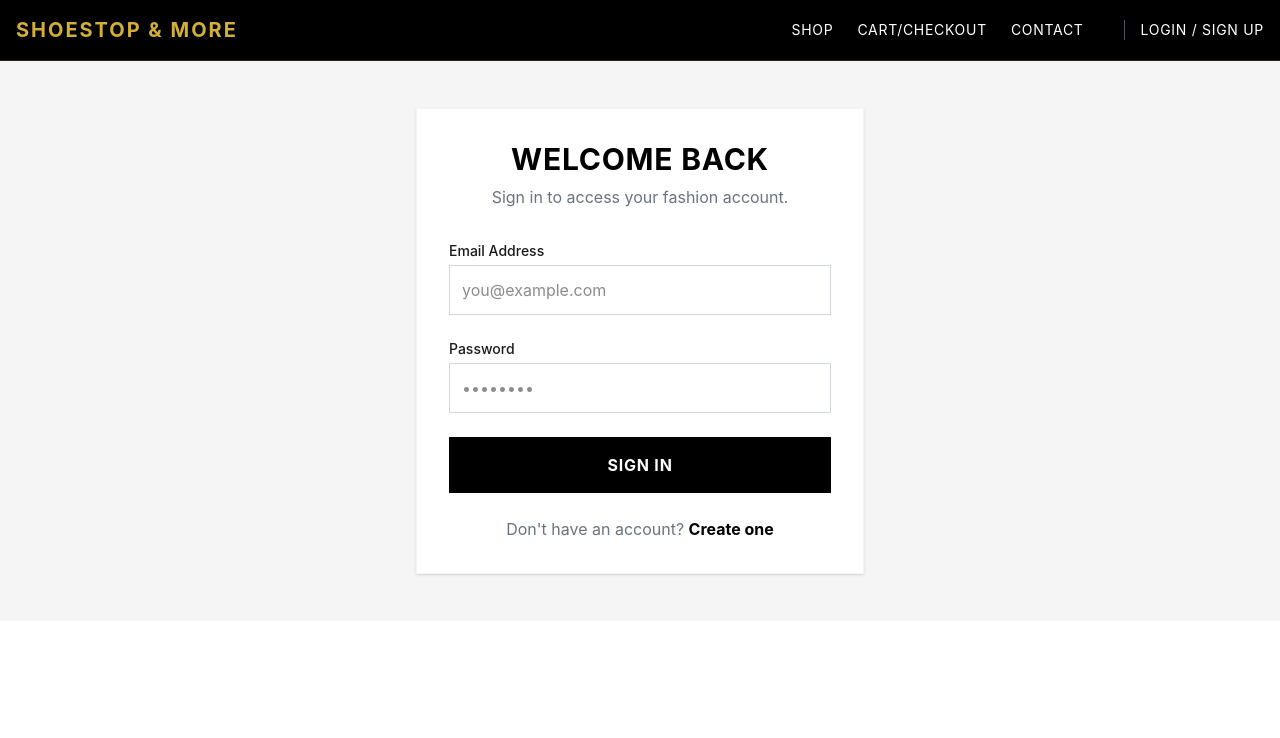
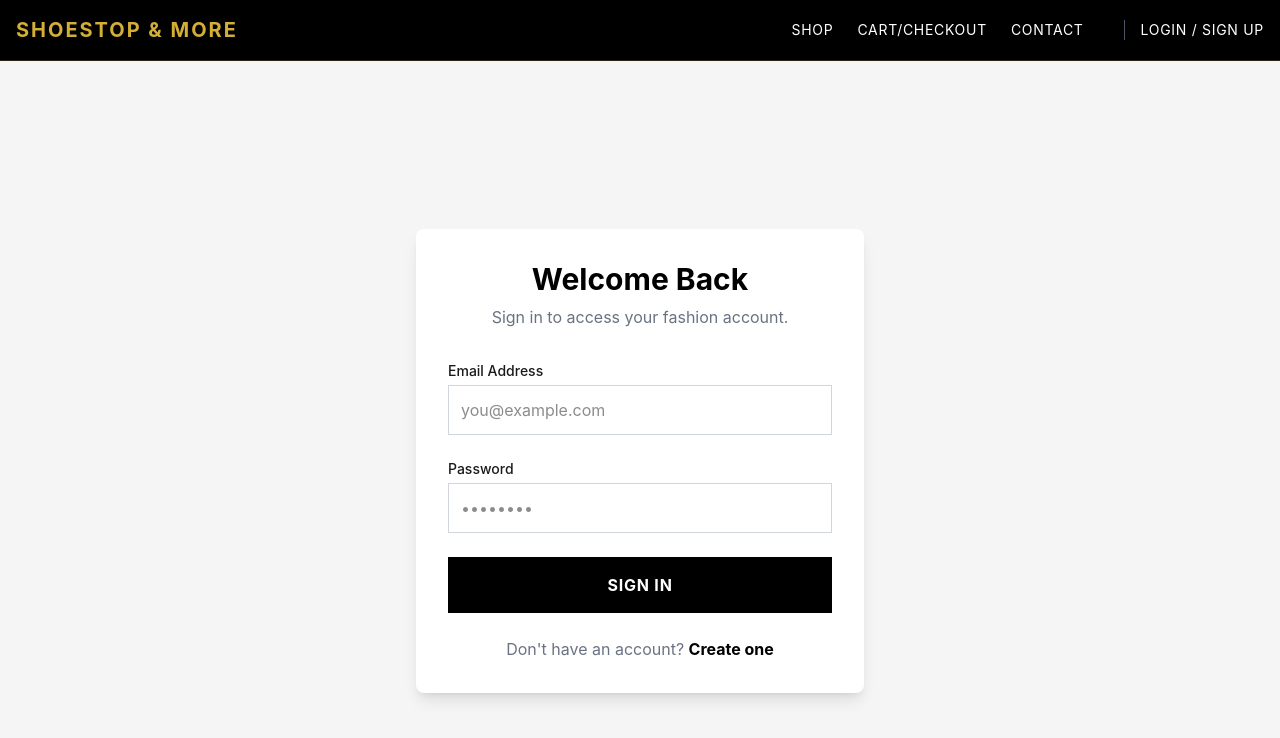
Before and after one commit to calebphiri98/ShoeStop, a React (Vite) app in the folder client/: page /login in a window 1280 px wide. Shown: the top 738 px of the page. Built offline with nearby package versions, Linux system fonts and the light colour scheme.

Commit message:
Corrected the path in Login

```diff
--- a/client/src/pages/Login.jsx
+++ b/client/src/pages/Login.jsx
@@ -1,12 +1,13 @@
-
 import React, { useState } from 'react';
 import { Link, useNavigate } from 'react-router-dom';
 import { useAuth } from '../context/AuthContext';
+import API_URL from '../config/api';
 
 const Login = () => {
   const [email, setEmail] = useState('');
   const [password, setPassword] = useState('');
   const [error, setError] = useState('');
+
   const { login } = useAuth();
   const navigate = useNavigate();
 
@@ -15,10 +16,15 @@ const Login = () => {
     setError('');
 
     try {
-      const response = await fetch('/api/users/login', {
+      const response = await fetch(`${API_URL}/api/users/login`, {
         method: 'POST',
-        headers: { 'Content-Type': 'application/json' },
-        body: JSON.stringify({ email, password }),
+        headers: {
+          'Content-Type': 'application/json',
+        },
+        body: JSON.stringify({
+          email,
+          password,
+        }),
       });
 
       const data = await response.json();
@@ -27,31 +33,44 @@ const Login = () => {
         throw new Error(data.error || 'Failed to login');
       }
 
-      // Save user session globally
+      // Save user and token
       login(data.user, data.token);
 
-      // Dynamic Redirect based on DB Role
+      // Redirect based on role
       if (data.user.role === 'admin') {
         navigate('/admin');
       } else {
         navigate('/dashboard');
       }
     } catch (err) {
+      console.error('Login Error:', err);
       setError(err.message);
     }
   };
 
   return (
-    <div className="min-h-[70vh] flex items-center justify-center bg-neutralBg px-4">
-      <div className="w-full max-w-md bg-secondary p-8 shadow-sm border border-gray-100">
-        <h2 className="text-3xl font-bold text-primary mb-2 uppercase tracking-wide text-center">Welcome Back</h2>
-        <p className="text-gray-500 text-center mb-8">Sign in to access your fashion account.</p>
+    <div className="min-h-screen flex items-center justify-center bg-neutralBg px-4">
+      <div className="bg-white w-full max-w-md p-8 shadow-lg rounded-lg">
+        <h1 className="text-3xl font-bold text-primary text-center mb-2">
+          Welcome Back
+        </h1>
 
-        {error && <div className="bg-red-100 text-red-700 p-3 mb-4 text-sm text-center">{error}</div>}
+        <p className="text-center text-gray-500 mb-8">
+          Sign in to access your fashion account.
+        </p>
+
+        {error && (
+          <div className="bg-red-100 text-red-700 p-3 mb-4 text-sm text-center rounded">
+            {error}
+          </div>
+        )}
 
         <form onSubmit={handleLogin} className="space-y-6">
           <div>
-            <label className="block text-sm font-medium text-textDark mb-1">Email Address</label>
+            <label className="block text-sm font-medium text-textDark mb-1">
+              Email Address
+            </label>
+
             <input
               type="email"
               required
@@ -63,7 +82,10 @@ const Login = () => {
           </div>
 
           <div>
-            <label className="block text-sm font-medium text-textDark mb-1">Password</label>
+            <label className="block text-sm font-medium text-textDark mb-1">
+              Password
+            </label>
+
             <input
               type="password"
               required
@@ -84,7 +106,10 @@ const Login = () => {
 
         <p className="mt-6 text-center text-gray-500">
           Don't have an account?{' '}
-          <Link to="/signup" className="text-primary font-bold hover:text-accent transition-colors">
+          <Link
+            to="/signup"
+            className="text-primary font-bold hover:text-accent transition-colors"
+          >
             Create one
           </Link>
         </p>
@@ -94,3 +119,98 @@ const Login = () => {
 };
 
 export default Login;
+// import React, { useState } from 'react';
+// import { Link, useNavigate } from 'react-router-dom';
+// import { useAuth } from '../context/AuthContext';
+
+// const Login = () => {
+//   const [email, setEmail] = useState('');
+//   const [password, setPassword] = useState('');
+//   const [error, setError] = useState('');
+//   const { login } = useAuth();
+//   const navigate = useNavigate();
+
+//   const handleLogin = async (e) => {
+//     e.preventDefault();
+//     setError('');
+
+//     try {
+//       const response = await fetch('/api/users/login', {
+//         method: 'POST',
+//         headers: { 'Content-Type': 'application/json' },
+//         body: JSON.stringify({ email, password }),
+//       });
+
+//       const data = await response.json();
+
+//       if (!response.ok) {
+//         throw new Error(data.error || 'Failed to login');
+//       }
+
+//       // Save user session globally
+//       login(data.user, data.token);
+
+//       // Dynamic Redirect based on DB Role
+//       if (data.user.role === 'admin') {
+//         navigate('/admin');
+//       } else {
+//         navigate('/dashboard');
+//       }
+//     } catch (err) {
+//       setError(err.message);
+//     }
+//   };
+
+//   return (
+//     <div className="min-h-[70vh] flex items-center justify-center bg-neutralBg px-4">
+//       <div className="w-full max-w-md bg-secondary p-8 shadow-sm border border-gray-100">
+//         <h2 className="text-3xl font-bold text-primary mb-2 uppercase tracking-wide text-center">Welcome Back</h2>
+//         <p className="text-gray-500 text-center mb-8">Sign in to access your fashion account.</p>
+
+//         {error && <div className="bg-red-100 text-red-700 p-3 mb-4 text-sm text-center">{error}</div>}
+
+//         <form onSubmit={handleLogin} className="space-y-6">
+//           <div>
+//             <label className="block text-sm font-medium text-textDark mb-1">Email Address</label>
+//             <input
+//               type="email"
+//               required
+//               value={email}
+//               onChange={(e) => setEmail(e.target.value)}
+//               className="w-full border border-gray-300 p-3 focus:outline-none focus:border-primary transition-colors"
+//               placeholder="you@example.com"
+//             />
+//           </div>
+
+//           <div>
+//             <label className="block text-sm font-medium text-textDark mb-1">Password</label>
+//             <input
+//               type="password"
+//               required
+//               value={password}
+//               onChange={(e) => setPassword(e.target.value)}
+//               className="w-full border border-gray-300 p-3 focus:outline-none focus:border-primary transition-colors"
+//               placeholder="••••••••"
+//             />
+//           </div>
+
+//           <button
+//             type="submit"
+//             className="w-full bg-primary text-secondary py-4 font-bold uppercase tracking-wider hover:bg-hoverAccent transition-colors duration-300"
+//           >
+//             Sign In
+//           </button>
+//         </form>
+
+//         <p className="mt-6 text-center text-gray-500">
+//           Don't have an account?{' '}
+//           <Link to="/signup" className="text-primary font-bold hover:text-accent transition-colors">
+//             Create one
+//           </Link>
+//         </p>
+//       </div>
+//     </div>
+//   );
+// };
+
+// export default Login;
```
